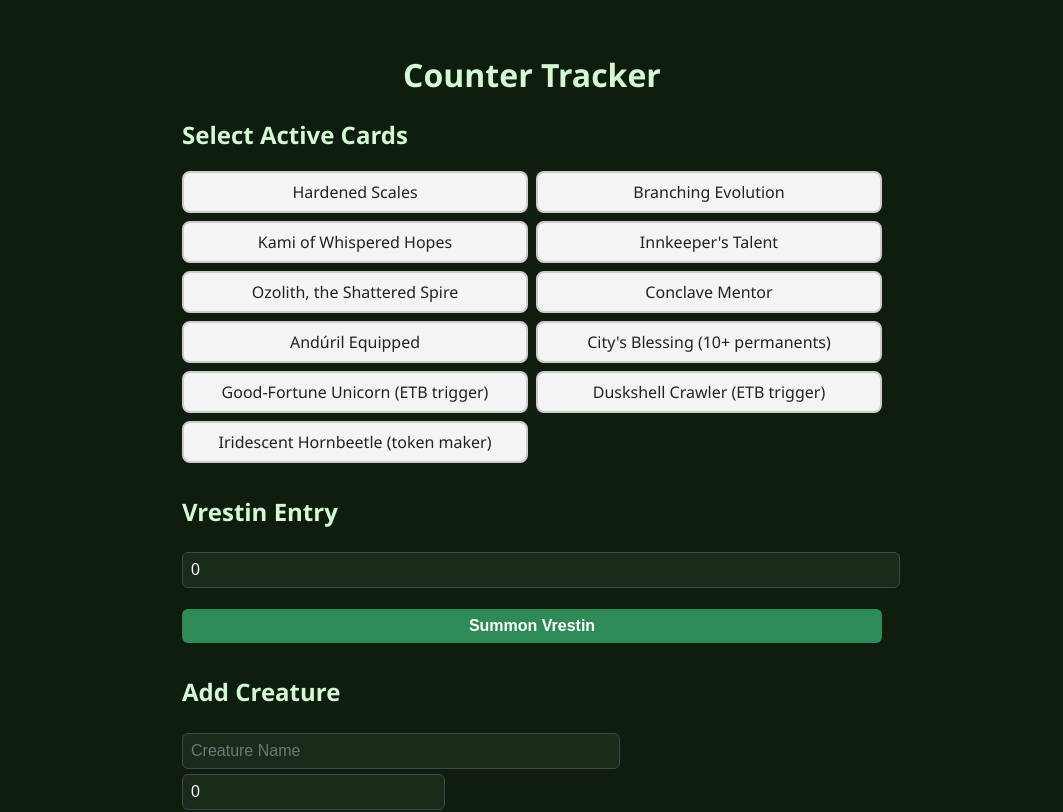
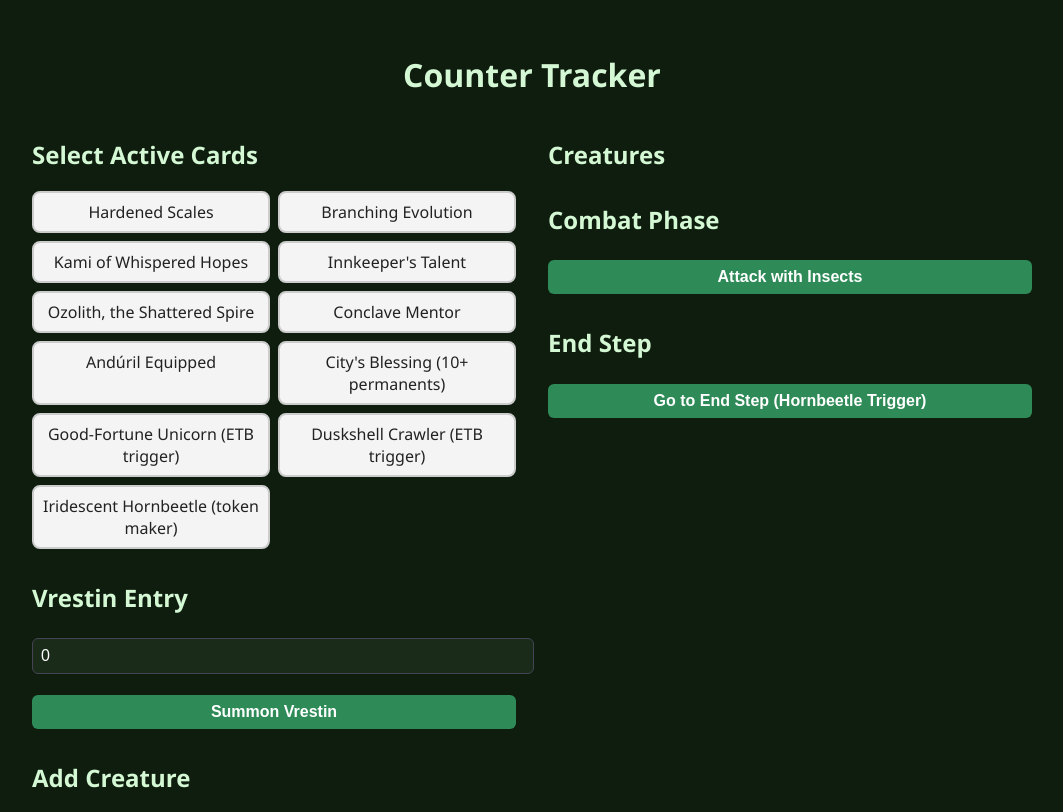
Before and after one commit to cdragon666/vrestin-counters, a React (Create React App) app: page / in a window 1280 px wide. Shown: the top 812 px of the page, without its empty margins (108-1171 px from the left). Built offline with nearby package versions, Linux system fonts and the light colour scheme.

Commit message:
Restore layout, fix text color, maintain grid style

```diff
--- a/src/App.js
+++ b/src/App.js
@@ -185,9 +185,11 @@ export default function App() {
   const clearLog = () => setResultLog([]);
 
   return (
-    <div style={{ padding: "2rem", maxWidth: "700px", margin: "auto" }}>
+    <div style={{ padding: "2rem", maxWidth: "1000px", margin: "auto" }}>
       <h1 style={{ textAlign: "center" }}>Counter Tracker</h1>
 
+      <div style={{ display: "grid", gridTemplateColumns: "1fr 1fr", gap: "2rem" }}>
+        <div>
           <h2>Select Active Cards</h2>
           <div style={{ display: "grid", gridTemplateColumns: "1fr 1fr", gap: "0.5rem" }}>
             {supportCards.map((card) => (
@@ -257,11 +259,13 @@ export default function App() {
               ))}
             </ul>
           )}
+        </div>
 
-      <h2 style={{ marginTop: "2rem" }}>Creatures</h2>
+        <div>
+          <h2>Creatures</h2>
           {creatures.map((c, i) => (
             <div key={i} style={{ display: "flex", justifyContent: "space-between", alignItems: "center", marginBottom: "0.5rem" }}>
-          <span style={{ fontWeight: "bold", color: "#222", fontSize: "1rem" }}>
+              <span style={{ fontWeight: "bold", color: "#fff", fontSize: "1rem" }}>
                 {c.name}: {c.power + c.counters}/{c.toughness + c.counters} (+{c.counters})
               </span>
               <div>
@@ -296,5 +300,7 @@ export default function App() {
             Go to End Step (Hornbeetle Trigger)
           </button>
         </div>
+      </div>
+    </div>
   );
 }
```
Lines whose indentation alone changed are shown as unchanged.
